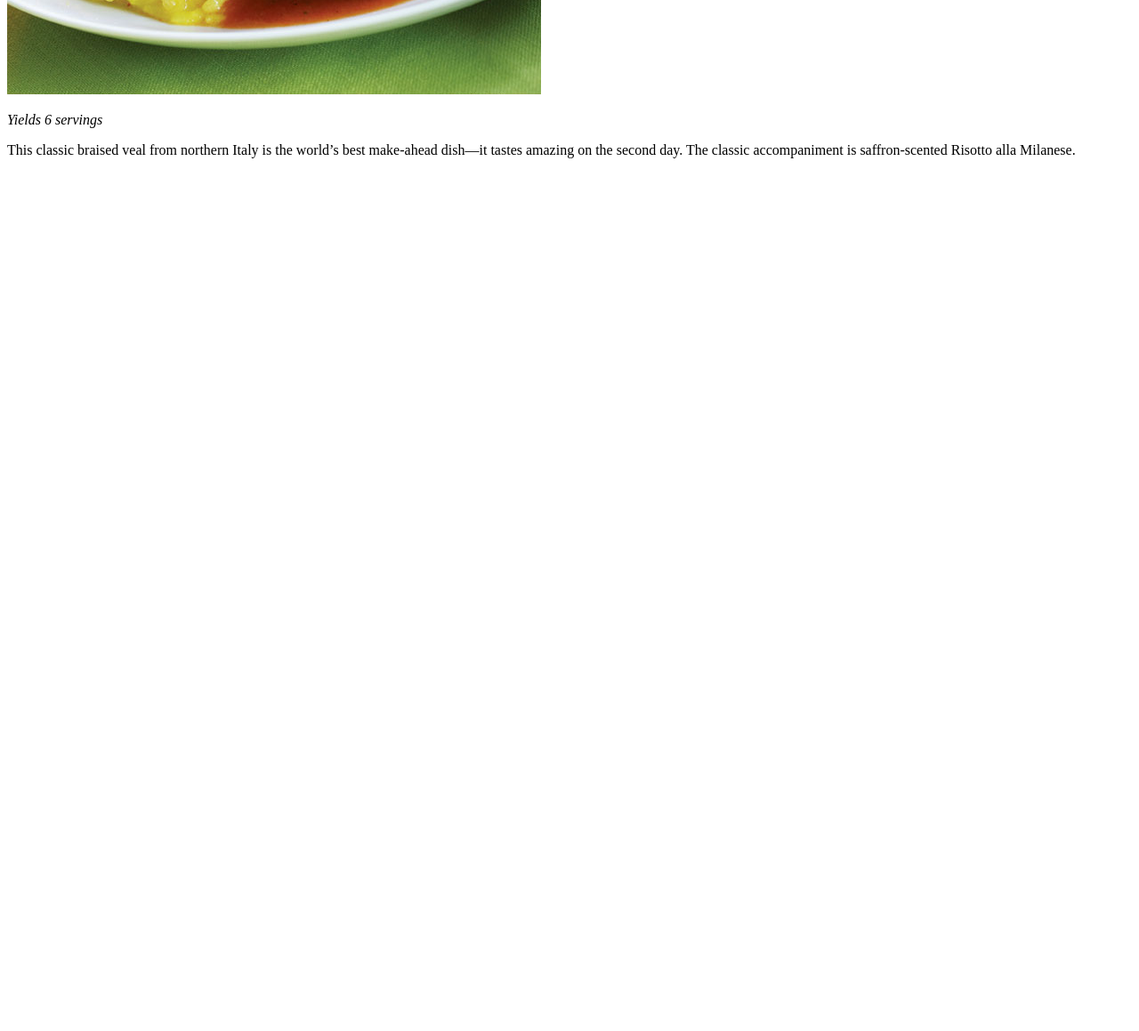
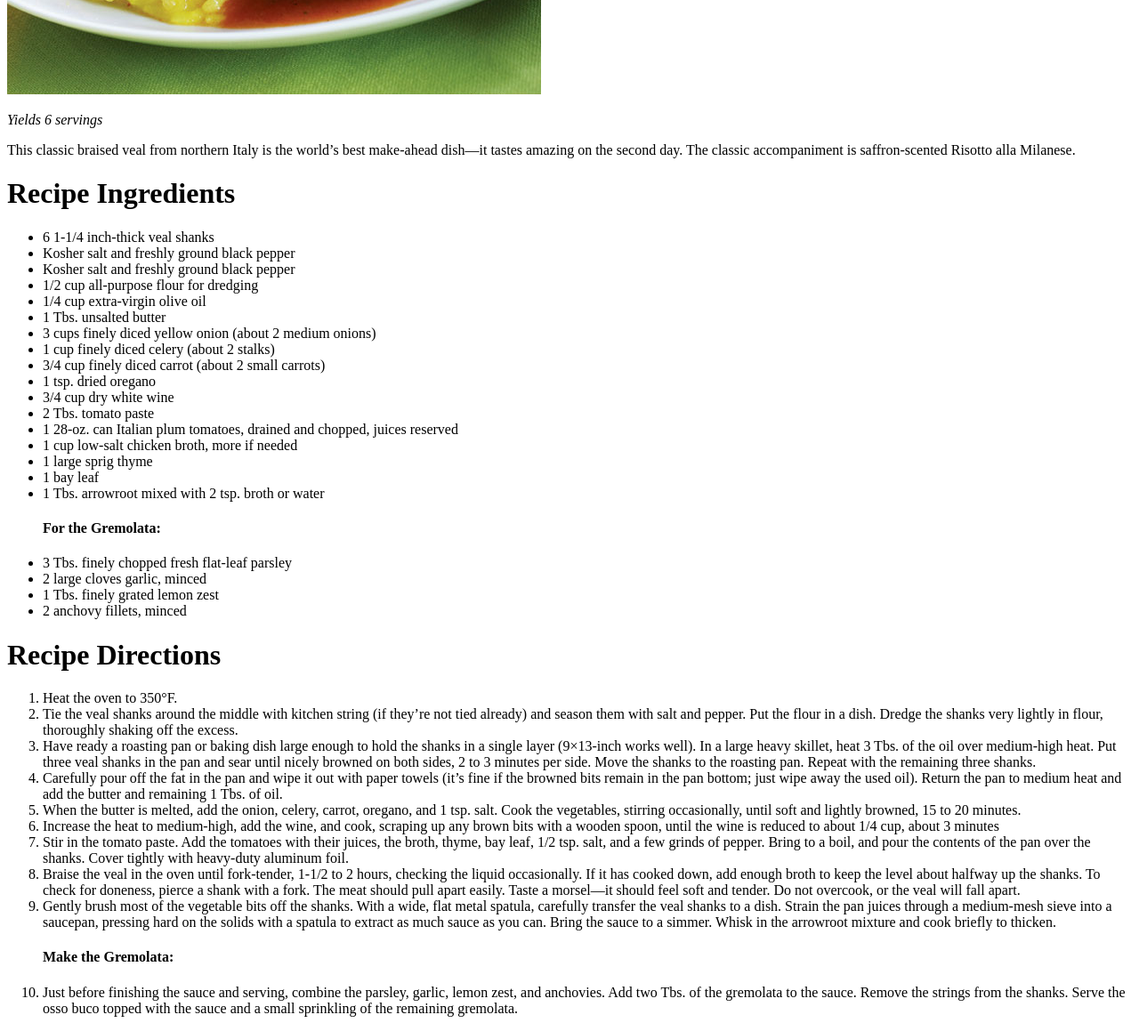
Before and after one commit to nsect/odin-recipes, a plain HTML site: page Recipes/ossoBucco.html in a window 1280 px wide. Shown: the part 500-1659 px from the top of the page at 89% size. Before the commit the page ends 800 px from the top, so only its background shows below. Drawn offline with Linux system fonts and the light colour scheme.

Commit message:
Build recipe directions list

```diff
--- a/Recipes/ossoBucco.html
+++ b/Recipes/ossoBucco.html
@@ -12,7 +12,68 @@
        <em>Yields 6 servings</em>
     </p>
     <p>This classic braised veal from northern Italy is the world’s best make-ahead dish—it tastes amazing on the second day. The classic accompaniment is saffron-scented Risotto alla Milanese.</p>
-
+    <h1>Recipe Ingredients</h1>
+    <ul>
+        <li>6 1-1/4 inch-thick veal shanks
+        </li>
+        <li>Kosher salt and freshly ground black pepper
+        </li>
+        <li>Kosher salt and freshly ground black pepper
+        </li>
+        <li>1/2 cup all-purpose flour for dredging
+        </li>
+        <li>1/4 cup extra-virgin olive oil
+        </li>
+        <li>1 Tbs. unsalted butter
+        </li>
+        <li>3 cups finely diced yellow onion (about 2 medium onions)
+        </li>
+        <li>1 cup finely diced celery (about 2 stalks)
+        </li>
+        <li>3/4 cup finely diced carrot (about 2 small carrots)
+        </li>
+        <li>1 tsp. dried oregano
+        </li>
+        <li>3/4 cup dry white wine
+        </li>
+        <li>2 Tbs. tomato paste
+        </li>
+        <li>1 28-oz. can Italian plum tomatoes, drained and chopped, juices reserved
+        </li>
+        <li>1 cup low-salt chicken broth, more if needed
+        </li>
+        <li>1 large sprig thyme
+        </li>
+        <li>1 bay leaf
+        </li>
+        <li>1 Tbs. arrowroot mixed with 2 tsp. broth or water
+        </li>
+    <h4>For the Gremolata:</h4>
+        <li>3 Tbs. finely chopped fresh flat-leaf parsley
+        </li>
+        <li>2 large cloves garlic, minced
+        </li>
+        <li>1 Tbs. finely grated lemon zest
+        </li>
+        <li>2 anchovy fillets, minced
+        </li>
+    </ul>
+    <h1>Recipe Directions</h1>
+    <ol>
+        <li>Heat the oven to 350°F.
+        </li>
+        <li>Tie the veal shanks around the middle with kitchen string (if they’re not tied already) and season them with salt and pepper. Put the flour in a dish. Dredge the shanks very lightly in flour, thoroughly shaking off the excess.
+        </li>
+        <li>Have ready a roasting pan or baking dish large enough to hold the shanks in a single layer (9×13-inch works well). In a large heavy skillet, heat 3 Tbs. of the oil over medium-high heat. Put three veal shanks in the pan and sear until nicely browned on both sides, 2 to 3 minutes per side. Move the shanks to the roasting pan. Repeat with the remaining three shanks.</li>
+        <li>Carefully pour off the fat in the pan and wipe it out with paper towels (it’s fine if the browned bits remain in the pan bottom; just wipe away the used oil). Return the pan to medium heat and add the butter and remaining 1 Tbs. of oil.</li>
+        <li>When the butter is melted, add the onion, celery, carrot, oregano, and 1 tsp. salt. Cook the vegetables, stirring occasionally, until soft and lightly browned, 15 to 20 minutes.</li>
+        <li>Increase the heat to medium-high, add the wine, and cook, scraping up any brown bits with a wooden spoon, until the wine is reduced to about 1/4 cup, about 3 minutes</li>
+        <li>Stir in the tomato paste. Add the tomatoes with their juices, the broth, thyme, bay leaf, 1/2 tsp. salt, and a few grinds of pepper. Bring to a boil, and pour the contents of the pan over the shanks. Cover tightly with heavy-duty aluminum foil.</li>
+        <li>Braise the veal in the oven until fork-tender, 1-1/2 to 2 hours, checking the liquid occasionally. If it has cooked down, add enough broth to keep the level about halfway up the shanks. To check for doneness, pierce a shank with a fork. The meat should pull apart easily. Taste a morsel—it should feel soft and tender. Do not overcook, or the veal will fall apart.</li>
+        <li>Gently brush most of the vegetable bits off the shanks. With a wide, flat metal spatula, carefully transfer the veal shanks to a dish. Strain the pan juices through a medium-mesh sieve into a saucepan, pressing hard on the solids with a spatula to extract as much sauce as you can. Bring the sauce to a simmer. Whisk in the arrowroot mixture and cook briefly to thicken. </li>
+    <h4>Make the Gremolata:</h4>
+        <li>Just before finishing the sauce and serving, combine the parsley, garlic, lemon zest, and anchovies. Add two Tbs. of the gremolata to the sauce. Remove the strings from the shanks. Serve the osso buco topped with the sauce and a small sprinkling of the remaining gremolata.</li>
+    </ol>
 
 </body>
 
```
